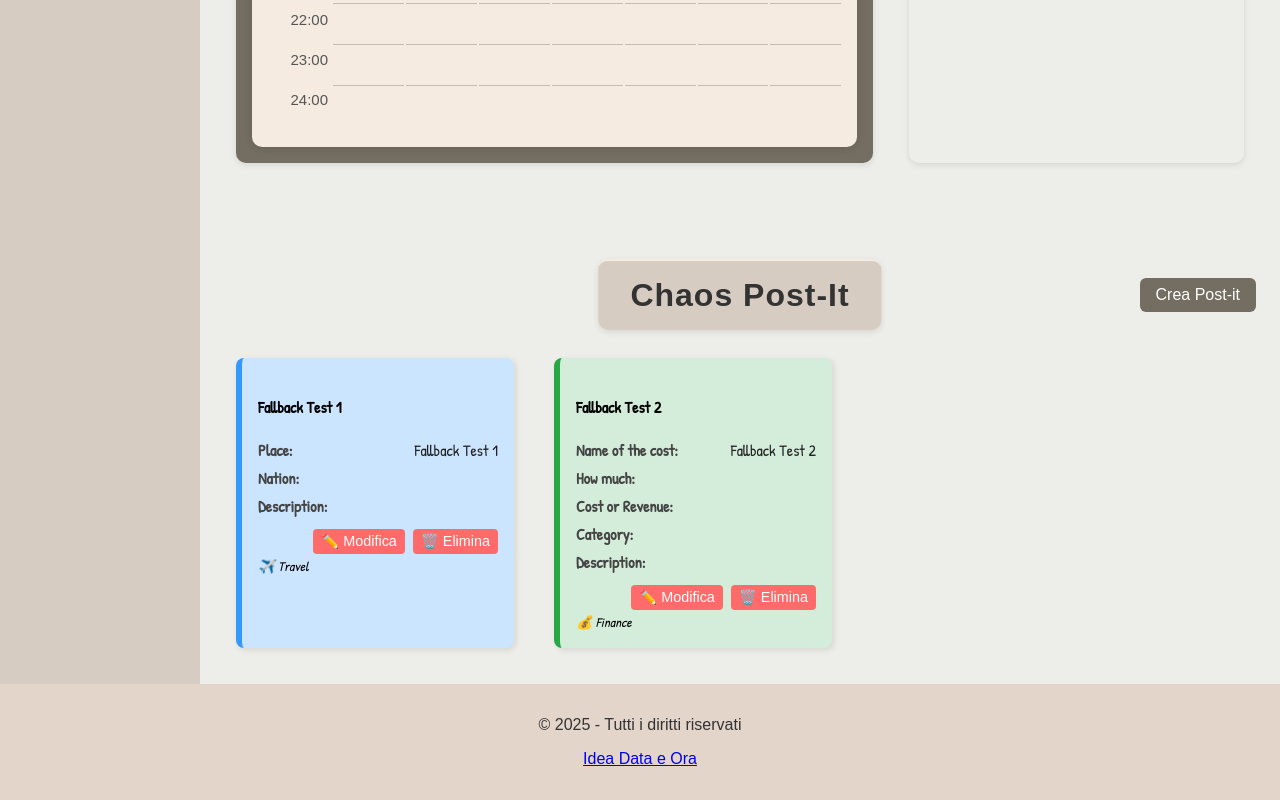
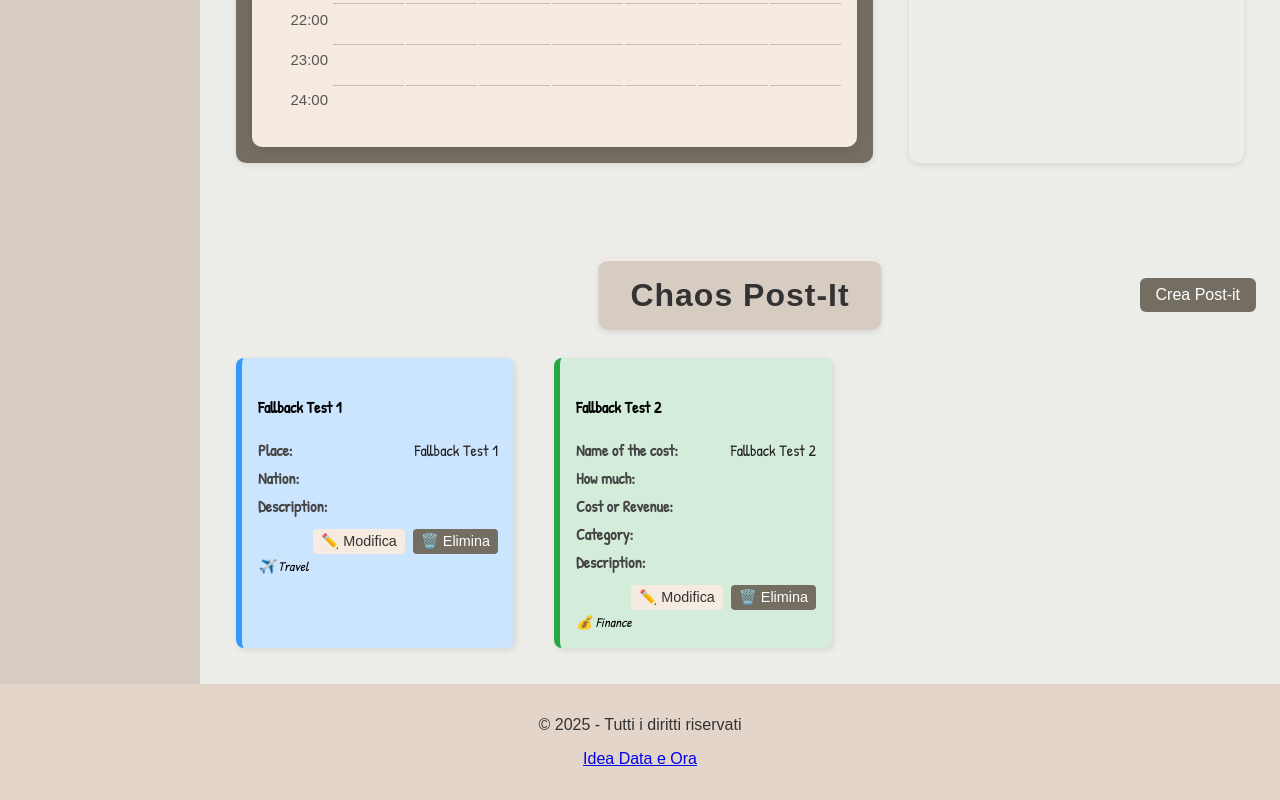
Before and after one commit to Alelover01/personalHub, a React (Create React App) app in the folder frontend/: page / in a window 1280 px wide. Shown: the part 955-1755 px from the top of the page. Built offline with nearby package versions, Linux system fonts and the light colour scheme; no server answers.

Commit message:
Fix of the style

```diff
--- a/frontend/src/components/Postit/Postit.css
+++ b/frontend/src/components/Postit/Postit.css
@@ -132,13 +132,11 @@
 }
 
 .postit-actions button {
-  background-color: #ff6b6b;
   border: none;
   border-radius: 4px;
   padding: 4px 8px;
   font-size: 0.9rem;
   cursor: pointer;
-  color: white;
   transition: background-color 0.2s ease;
 }
 .edit-button {
```
